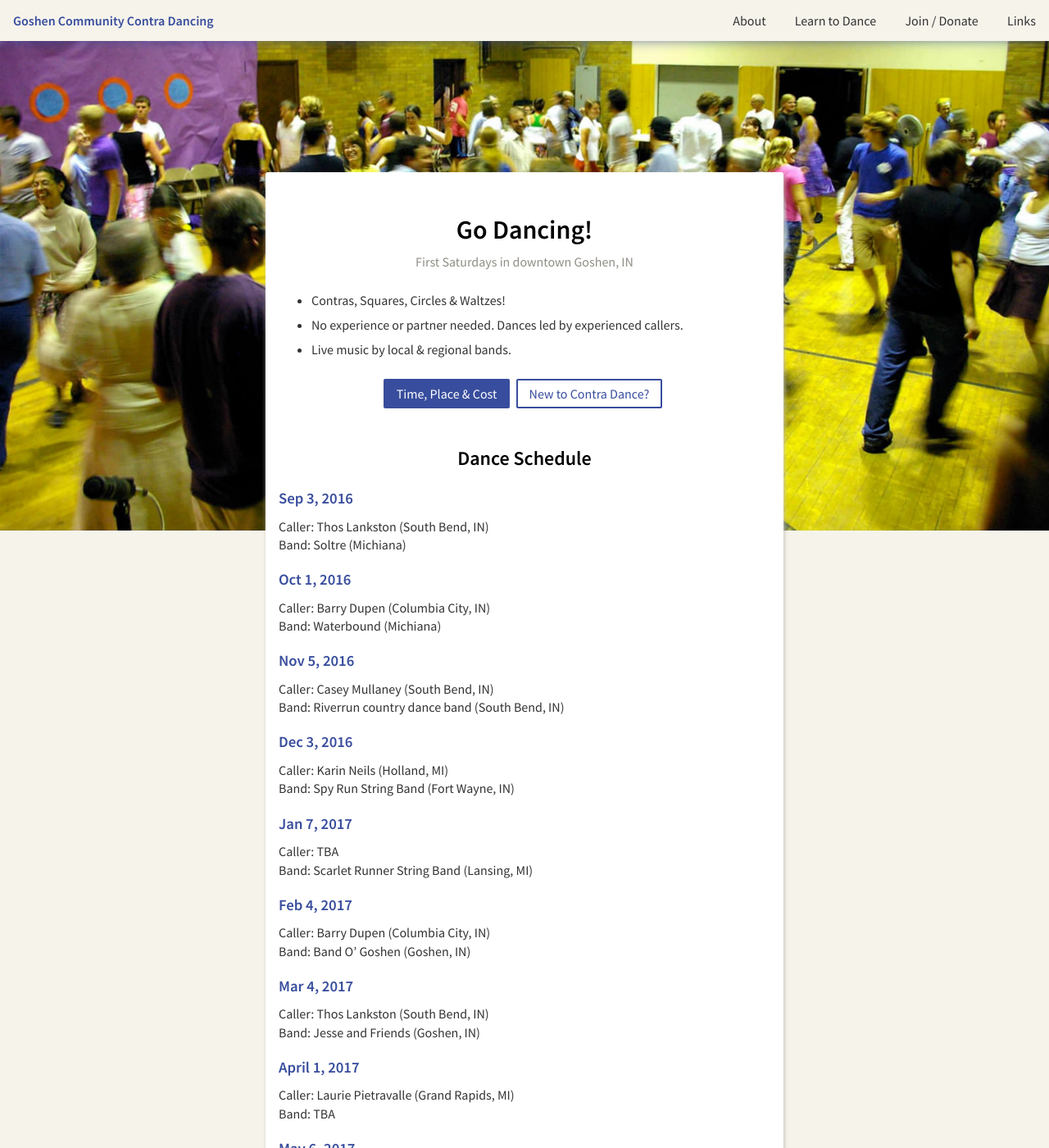
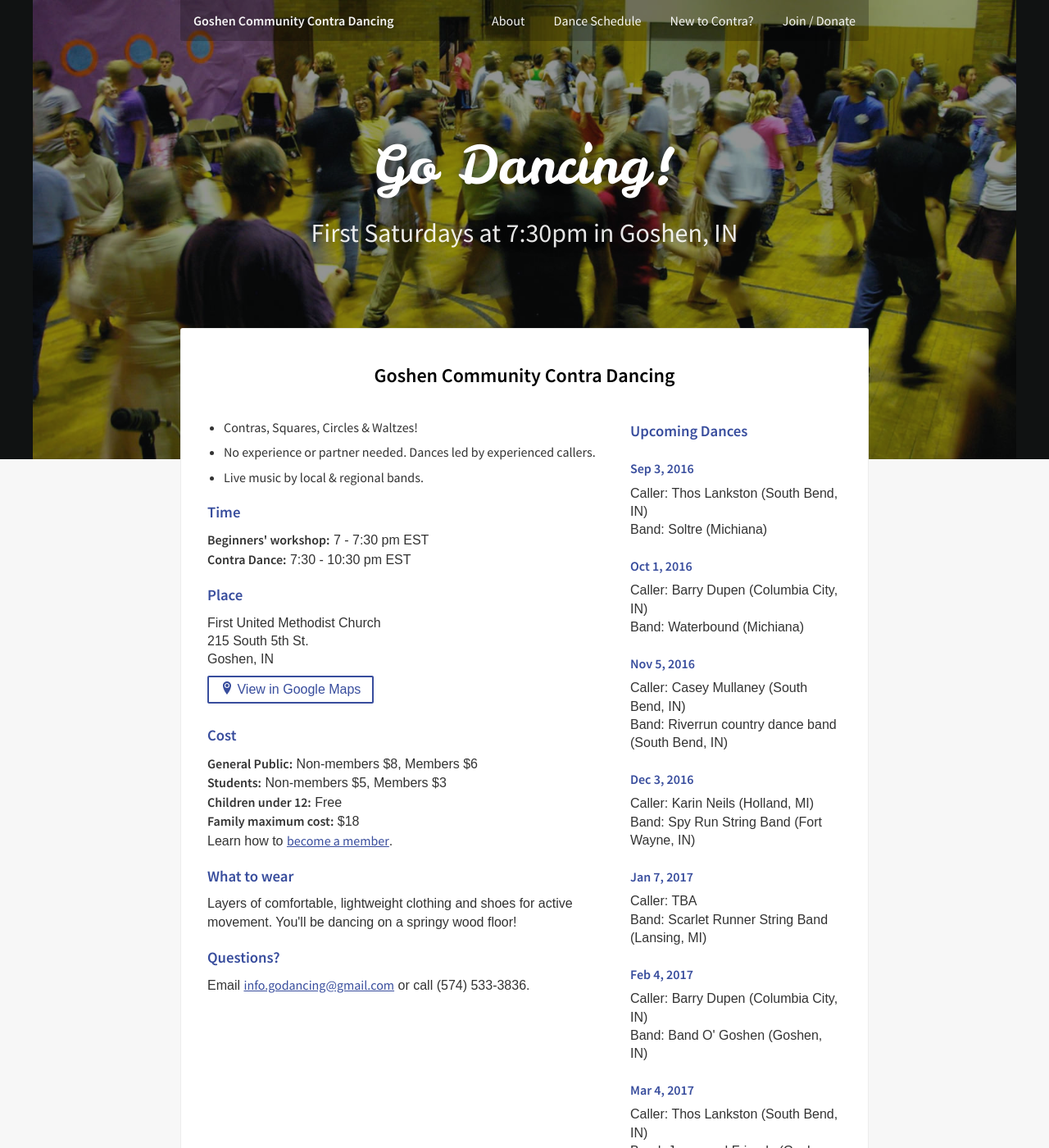
Before and after one commit to godancing/godancing.github.io, a Jekyll site: the page built from index.markdown, in a window 1280 px wide and 1400 px high. Shown: the whole window at 82% size. Built offline with Jekyll 4.4.1, drawn with Linux system fonts in a browser that asks for light colours; some of the changed text lies outside the part shown.

Commit message:
Improve homepage layout (2 columns, with text over darkeneed image). Move Links page content to About page.

```diff
--- a/_layouts/page.html
+++ b/_layouts/page.html
@@ -10,12 +10,13 @@
 	<link rel="stylesheet" href="/assets/css/style.css">
 	<link href="https://fonts.googleapis.com/css?family=Leckerli+One|Source+Sans+Pro:400,600" rel="stylesheet">
 </head>
-<body>
+<body {% if page.image %} class="has-banner"{% endif %} >
 
 	{% comment %} Generate top navigation menu {% endcomment %}
 	{% assign homePage = site.pages | sort:"order" | first %}
 	{% assign pages = site.pages | sort:"order" | shift %}
-	<nav id="nav" class="nav pure-g">
+	<div class="centered-wrapper nav-wrapper">
+		<nav id="nav" class="nav pure-g centered-wrapper">
 			<div class="pure-u-1 pure-u-md-2-5">
 				<div class="pure-menu">
 					<a href="/" class="pure-menu-heading {% if page.title == homePage.title %}pure-menu-link--current{% endif %}">{{homePage.title}}</a>
@@ -36,26 +37,31 @@
 				</div>
 			</div>
 		</nav>
-	<div class="nav-placeholder"></div>
+	</div>
 
+	<main>
 		{% if page.image %}
-	<main class="banner-image" style="background-image: url({{ page.image }});">
-{% else %}
-	<main>
+			<div class="banner">
+				<img class="banner__image pure-img" src="{{ page.image }}" alt="">
+				<div class="banner__viel">
+					{% if page.heading %}
+						<div class="banner__content centered-wrapper">
+							<h1 class="banner__heading">{{ page.heading }}</h1>
+							{% if page.subheading %}
+								<p class="banner__sub-heading">{{ page.subheading }}</p>
+							{% endif %}
+						</div>
+					{% endif %}
+				</div>
+				<!-- <div class="banner__viel"></div> -->
+			</div>
 		{% endif %}
 
-		<article class="entry centered-wrapper">
-			{% if page.heading %}
-				<h1>{{ page.heading }}</h1>
-				{% if page.subheading %}
-					<p class="centered subheading">{{ page.subheading }}</p>
-				{% endif %}
-			{% endif %}
-
-
-
+		<div class="centered-wrapper entry-wrapper">
+			<article class="entry ">
 				{{ content }}
 			</article>
+		</div>
 
 	</main>
 
--- a/assets/css/style.css
+++ b/assets/css/style.css
@@ -43,11 +43,14 @@ Colors
 /*
 General content wrappers and other classes
 ------------------------------------------------ */
+html {
+	box-sizing: border-box;
+}
 body {
 	color: var(--text);
 	font-size: 16px;
 	line-height: 1.4;
-	background-color: var(--lightest-gray);
+	background-color: rgba(17, 18, 19, .033);
 }
 * {
 	font-family: 'Source Sans Pro', 'Helvetica Neue', Helvetica, Arial, sans-serif;
@@ -55,33 +58,13 @@ body {
 main {
 	overflow: hidden;
 }
-.banner-image {
-	background-repeat: no-repeat;
-	background-size: contain;
-	/* Assume uploaded images are 1600px wide */
-	max-width: 1600px;
-	margin: 0 auto;
-}
-@media (max-width: 47.99em) {
-	.banner-image {
-		background-image: none !important;
-	}
-}
-@media (min-width: 48em) {
-	.banner-image {
-		padding-top: 10em;
-	}
-	.banner-image .entry {
-		border-radius: 3px;
-	}
-}
 h1, h2 {
 	text-align: center;
 	color: black;
 }
-h1 {
+/*h1 {
 	margin-top: 1em;
-}
+}*/
 h2 {
 	margin-top: 1.5em;
 }
@@ -111,16 +94,11 @@ a {
 .centered {
 	text-align: center;
 }
-.entry {
-	padding: 1em 1em 2em;
-	margin: 0 auto 10em;
-	max-width: 600px;
-	background-color: white;
-	box-shadow: 1px 3px 5px var(--light-gray);
+.centered-wrapper {
+	margin: 0 auto;
+	max-width: 840px;
 }
-.entry li {
-	margin-bottom: .5em;
-}
+
 .icon {
 	display: inline-block;
 	width: 1em;
@@ -133,46 +111,121 @@ a {
 .icon--location {
 	margin-top: -4px;
 }
-.subheading {
+/*.subheading {
 	margin: -1em 0 1.5em;
 	color: var(--medium-gray)
-}
+}*/
 .img-wrap em {
 	padding: .5em 1em;
 	display: block;
 }
+
 /*
-.desktop-only {
-	display: none;
+Entry (main page content)
+------------------------------------------------ */
+.entry-wrapper {
+	position: relative;
+	margin-top: 4em;
 }
-@media screen and (min-width: 35.5em) {
-	.mobile-only {
-		display: none;
-	}
-	.desktop-only {
-		display: block;
-		display: initial;
-	}
-}*/
+.entry {
+	padding: 1em 2em 2em;
+	border-radius: 3px;
+	margin-bottom: 10em;
+	background-color: white;
+	border: 1px solid rgba(17, 18, 19, .075);
+	/*box-shadow: 1px 2px 5px var(--light-gray);*/
+}
+.entry ul {
+	padding-left: 1.25em;
+}
+.entry li {
+	margin-bottom: .5em;
+}
+.entry > h2:first-child {
+	margin-top: 1em;
+}
+
+/*
+Entry (main page content)
+------------------------------------------------ */
+.dances {
+	/*border: 1px solid rgba(17, 18, 19, .075);
+	margin: -1px;*/
+}
+
+/*
+Image Banner at top of homepage
+------------------------------------------------ */
+.banner {
+	position: relative;
+	background: rgb(17, 18, 19);
+}
+.banner__image {
+	margin: 0 auto;
+	width: 1200px;
+}
+.banner__viel {
+	position: absolute;
+	top: 0;
+	left: 0;
+	width: 100%;
+	height: 100%;
+	background: rgba(17, 18, 19, .45);
+	position: absolute;
+}
+.banner__content {
+	/* vertically & horizontally centered */
+	position: absolute;
+	top: 50%;
+	left: 50%;
+	transform: translate(-50%, -50%);
+	text-align: center;
+	text-shadow: 0 -.2em 1em rgba(17, 18, 19, .5);
+}
+.banner__heading {
+	-webkit-font-smoothing: antialiased;
+	font-family: 'Leckerli One', serif;
+	font-weight: normal;
+	font-size: 64px;
+	margin: -1em 0 0;
+	color: white;
+}
+.banner__sub-heading {
+	font-size: 32px;
+	display: inline-block;
+	color: rgba(255, 255, 255, .9);
+}
+.has-banner .entry-wrapper {
+	margin-top: -10em;
+}
 
 /*
 Responsive Horizontal-to-Vertical Menu
 http://purecss.io/layouts/tucked-menu-vertical/
 ------------------------------------------------ */
+.nav-wrapper {
+	position: relative;
+}
 .nav {
-	position: fixed;
+	position: absolute;
+	z-index: 1;
 	width: 100%;
+	height: var(--top-bar-height);
 	line-height: 1.2;
 	overflow: hidden;
-	background-color: var(--lightest-gray);
-	box-shadow: 0 -.2em 1em var(--text-accent);
+	background-color: var(--text-accent);
 
-	-webkit-font-smoothing: antialiased;
+	color: rgba(255, 255, 255, .95);
+	/*box-shadow: 0 -.2em 1em var(--text-accent);*/
+	border-bottom-right-radius: 3px;
+	border-bottom-left-radius: 3px;
+
+	/*-webkit-font-smoothing: antialiased;*/
 	-webkit-transition: height 0.3s;
 	transition: height 0.3s;
 }
-.nav, .nav-placeholder {
-	height: var(--top-bar-height);
+.has-banner .nav {
+	background-color: rgba(0,0,0,.25);
 }
 
 /* height defined by JS based on number of menu items */
@@ -186,16 +239,18 @@ http://purecss.io/layouts/tucked-menu-vertical/
 	padding: 1em;
 }
 
-.pure-menu-link:hover, .pure-menu-link:focus, .pure-menu-heading:hover, .pure-menu-heading:focus, a:hover, a:focus {
+.pure-menu-link:hover, .pure-menu-link:focus,
+.pure-menu-heading:hover, .pure-menu-heading:focus {
 	background-color: transparent;
-	color: black;
+	text-shadow: 0 -.2em 1em rgba(17, 18, 19, .5);
+	color: white;
 }
 
 .nav a {
 	color: inherit;
 }
 .nav .pure-menu-link--current {
-	color: var(--text-accent);
+	/*color: var(--text-accent);*/
 	font-weight: bold;
 }
 
@@ -214,7 +269,8 @@ http://purecss.io/layouts/tucked-menu-vertical/
 }
 
 .nav__toggle-bar {
-	background-color: var(--text-accent);
+	/*background-color: var(--text-accent);*/
+	background-color: white;
 	display: block;
 	width: 20px;
 	height: 2px;
--- a/beginners.markdown
+++ b/beginners.markdown
@@ -1,9 +1,9 @@
 ---
-title: Learn to Dance
+title: New to Contra?
 date: 2016-11-12 12:14:00 -05:00
 heading: Learn to Contra Dance
 subheading: Resources for beginners
-order: 2
+order: 3
 ---
 
 New to contra dance? Watch [this video](#) and come at 7pm for the beginner's workshop.
--- /dev/null
+++ b/dances.markdown
@@ -0,0 +1,4 @@
+---
+title: Dance Schedule
+order: 2
+---
--- a/index.markdown
+++ b/index.markdown
@@ -2,95 +2,107 @@
 title: Goshen Community Contra Dancing
 date: 2016-11-12 12:14:00 -05:00
 heading: Go Dancing!
-subheading: First Saturdays in downtown Goshen, IN
+subheading: First Saturdays at 7:30pm in Goshen, IN
 image: "/uploads/contra-1600_mini.jpg"
 imageCaption: Contra Dancing in Goshen, IN
 order: 1
 ---
 
-- Contras, Squares, Circles & Waltzes!
-- No experience or partner needed. Dances led by experienced callers.
-- Live music by local & regional bands.
+## Goshen Community Contra Dancing
 
-<div class="centered">
+<div class="pure-g">
+	<div class="pure-u-2-3">
+		<ul>
+			<li>Contras, Squares, Circles & Waltzes!</li>
+			<li>No experience or partner needed. Dances led by experienced callers.</li>
+			<li>Live music by local & regional bands.</li>
+		</ul>
+
+		<h3>Time</h3>
+		<strong>Beginners' workshop:</strong> 7 - 7:30 pm EST<br>
+		<strong>Contra Dance:</strong> 7:30 - 10:30 pm EST
+
+		<h3>Place</h3>
+		First United Methodist Church<br>
+		215 South 5th St.<br>
+		Goshen, IN<br>
+
+		<a class="pure-button pure-button-outline" href="https://goo.gl/maps/rx566tSNLCR2" target="_blank">
+			<svg class="icon icon--location" viewBox="0 0 16 16">
+				<title>Location</title>
+				<path d="M8 0c-2.761 0-5 2.239-5 5 0 5 5 11 5 11s5-6 5-11c0-2.761-2.239-5-5-5zM8 8.063c-1.691 0-3.063-1.371-3.063-3.063s1.371-3.063 3.063-3.063 3.063 1.371 3.063 3.063-1.371 3.063-3.063 3.063zM6.063 5c0-1.070 0.867-1.938 1.938-1.938s1.938 0.867 1.938 1.938c0 1.070-0.867 1.938-1.938 1.938s-1.938-0.867-1.938-1.938z"></path>
+			</svg>
+			View in Google Maps
+		</a>
+
+		<h3>Cost</h3>
+		<strong>General Public:</strong> Non-members $8, Members $6<br>
+		<strong>Students:</strong> Non-members $5, Members $3<br>
+		<strong>Children under 12:</strong> Free<br>
+		<strong>Family maximum cost:</strong> $18<br>
+
+		Learn how to <a href="/membership">become a member</a>.
+
+		<h3>What to wear</h3>
+		Layers of comfortable, lightweight clothing and shoes for active movement.
+
+		You'll be dancing on a springy wood floor!
+
+		<h3>Questions?</h3>
+		Email <a href="mailto:info.godancing@gmail.com">info.godancing@gmail.com</a> or call (574) 533-3836.
+	</div>
+	<div class="dances pure-u-1-3">
+		<h3>Upcoming Dances</h3>
+
+		<h4>Sep 3, 2016</h4>
+		Caller: Thos Lankston (South Bend, IN)<br>
+		Band: Soltre (Michiana)
+
+		<h4>Oct 1, 2016</h4>
+		Caller: Barry Dupen (Columbia City, IN)<br>
+		Band: Waterbound (Michiana)
+
+		<h4>Nov 5, 2016</h4>
+		Caller: Casey Mullaney (South Bend, IN)<br>
+		Band: Riverrun country dance band  (South Bend, IN)
+
+		<h4>Dec 3, 2016</h4>
+		Caller: Karin Neils (Holland, MI)<br>
+		Band: Spy Run String Band (Fort Wayne, IN)
+
+		<h4>Jan 7, 2017</h4>
+		Caller: TBA<br>
+		Band: Scarlet Runner String Band (Lansing, MI)
+
+		<h4>Feb 4, 2017</h4>
+		Caller: Barry Dupen (Columbia City, IN)<br>
+		Band: Band O' Goshen (Goshen, IN)
+
+		<h4>Mar 4, 2017</h4>
+		Caller: Thos Lankston (South Bend, IN)<br>
+		Band: Jesse and Friends (Goshen, IN)
+
+		<h4>April 1, 2017</h4>
+		Caller: Laurie Pietravalle (Grand Rapids, MI)<br>
+		Band: TBA
+
+		<h4>May 6, 2017</h4>
+		Caller: TBA<br>
+		Band: Band O' Goshen (Goshen, IN)
+
+		<h4>June 3, 2017</h4>
+		Caller: TBA<br>
+		Band: TBA
+
+	</div>
+</div>
+
+
+<!-- - Contras, Squares, Circles & Waltzes! -->
+<!-- - No experience or partner needed. Dances led by experienced callers. -->
+<!-- - Live music by local & regional bands. -->
+
+<!-- <div class="centered">
 	<a class="pure-button pure-button-primary" href="#at-the-dance">Time, Place &amp; Cost</a>
 	<a class="pure-button pure-button-outline" href="/beginners">New to Contra Dance?</a>
-</div>
-
-## Dance Schedule
-
-### Sep 3, 2016
-Caller: Thos Lankston (South Bend, IN)<br>
-Band: Soltre (Michiana)
-
-### Oct 1, 2016
-Caller: Barry Dupen (Columbia City, IN)<br>
-Band: Waterbound (Michiana)
-
-### Nov 5, 2016
-Caller: Casey Mullaney (South Bend, IN)<br>
-Band: Riverrun country dance band  (South Bend, IN)
-
-### Dec 3, 2016
-Caller: Karin Neils (Holland, MI)<br>
-Band: Spy Run String Band (Fort Wayne, IN)
-
-### Jan 7, 2017
-Caller: TBA<br>
-Band: Scarlet Runner String Band (Lansing, MI)
-
-### Feb 4, 2017
-Caller: Barry Dupen (Columbia City, IN)<br>
-Band: Band O' Goshen (Goshen, IN)
-
-### Mar 4, 2017
-Caller: Thos Lankston (South Bend, IN)<br>
-Band: Jesse and Friends (Goshen, IN)
-
-### April 1, 2017
-Caller: Laurie Pietravalle (Grand Rapids, MI)<br>
-Band: TBA
-
-### May 6, 2017
-Caller: TBA<br>
-Band: Band O' Goshen (Goshen, IN)
-
-### June 3, 2017
-Caller: TBA<br>
-Band: TBA
-
-## At the Dance
-
-### Time
-**Beginners' workshop:** 7 - 7:30 pm EST<br>
-**Contra Dance:** 7:30 - 10:30 pm EST
-
-
-### Place
-First United Methodist Church<br>
-215 South 5th St.<br>
-Goshen, IN
-
-<a class="pure-button pure-button-outline" href="https://goo.gl/maps/rx566tSNLCR2" target="_blank">
-	<svg class="icon icon--location" viewBox="0 0 16 16">
-		<title>Location</title>
-		<path d="M8 0c-2.761 0-5 2.239-5 5 0 5 5 11 5 11s5-6 5-11c0-2.761-2.239-5-5-5zM8 8.063c-1.691 0-3.063-1.371-3.063-3.063s1.371-3.063 3.063-3.063 3.063 1.371 3.063 3.063-1.371 3.063-3.063 3.063zM6.063 5c0-1.070 0.867-1.938 1.938-1.938s1.938 0.867 1.938 1.938c0 1.070-0.867 1.938-1.938 1.938s-1.938-0.867-1.938-1.938z"></path>
-	</svg>
-	View in Google Maps
-</a>
-
-### Cost
-**General Public:** Non-members $8, Members $6<br>
-**Students:** Non-members $5, Members $3<br>
-**Children under 12:** Free<br>
-**Family maximum cost:** $18<br>
-
-Learn how to [become a member](/membership).
-
-### What to wear
-Layers of comfortable, lightweight clothing and shoes for active movement.
-
-You'll be dancing on a springy wood floor!
-
-### Questions?
-Email [info.godancing@gmail.com](mailto:info.godancing@gmail.com) or call (574) 533-3836.
+</div> -->
```
Also changed, not shown: about.markdown (+59 -0 lines), links.markdown (deleted, +0 -63 lines). Lines whose indentation alone changed are shown as unchanged.
